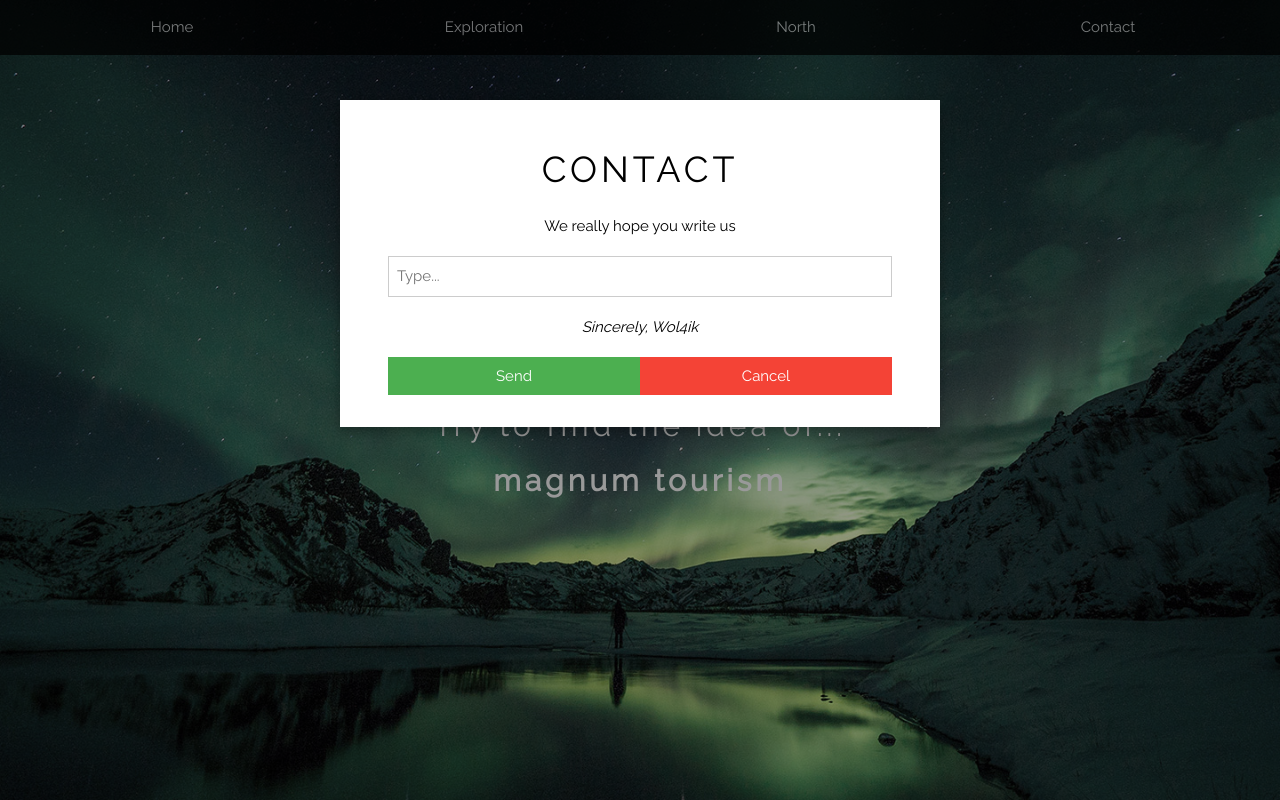
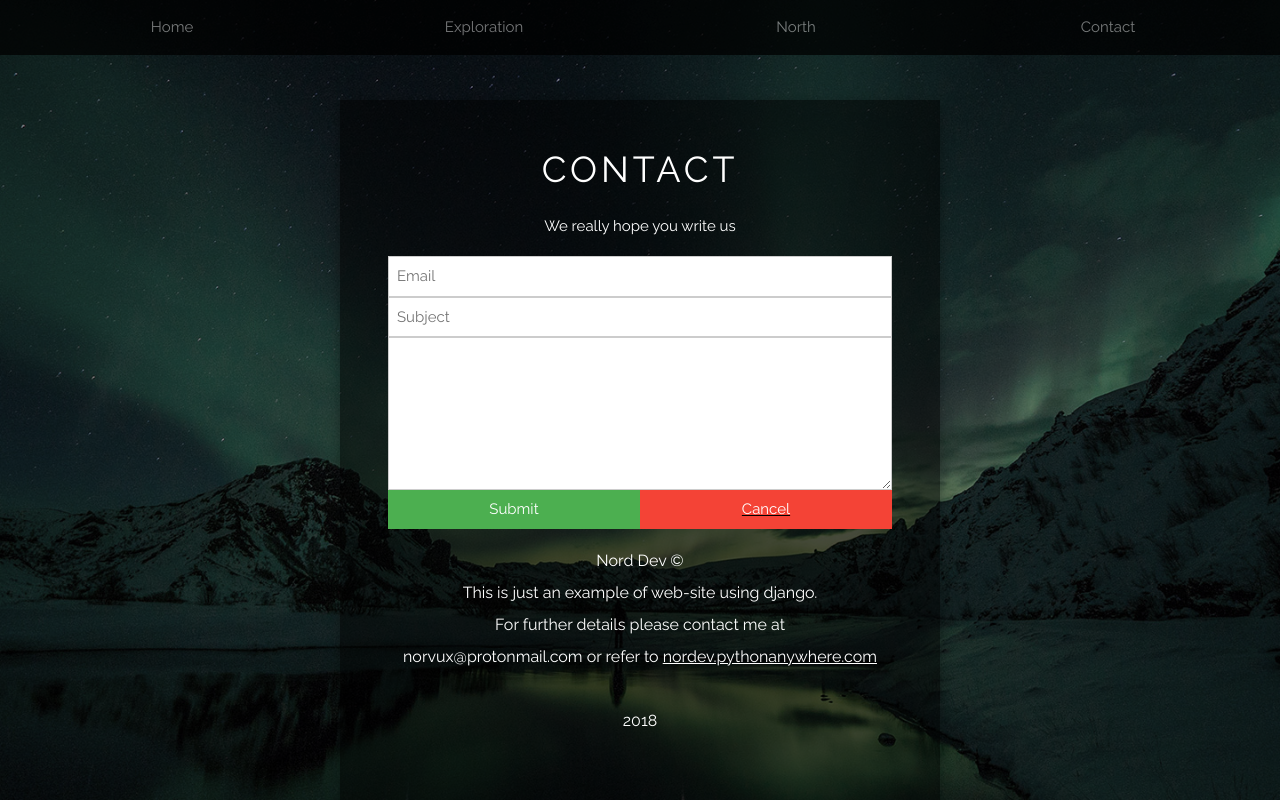
Before and after one commit to alex1dev/piece, a Django app: page /main.html in a window 1280 px wide, after a click on "Contact". Run offline with Django 3.2, Linux system fonts and the light colour scheme.

Commit message:
fantastic-pancake

```diff
--- /dev/null
+++ b/example/forms.py
@@ -0,0 +1,6 @@
+from django import forms
+
+class ContactForm(forms.Form):
+	email = forms.EmailField(required=True)
+	subject = forms.CharField(required=True)
+	message = forms.CharField(widget=forms.Textarea, required=True)
--- a/example/views.py
+++ b/example/views.py
@@ -1,5 +1,24 @@
-from django.shortcuts import render
+from django.shortcuts import render, redirect
+from django.urls import reverse
+from example.forms import ContactForm
+
+from django.core.mail import send_mail, BadHeaderError
 
 # Create your views here.
 def main(request):
-    return render(request, 'example/main.html' )
+	form = ContactForm(request.POST)
+
+	if request.method == 'POST':
+
+
+		if form.is_valid():
+			subject = form.cleaned_data['subject']
+			email = form.cleaned_data['email']
+			message = form.cleaned_data['message']
+			try:
+				send_mail(subject,message, email, ['admin@admin.py'])
+			except BadHeaderError:
+				return HttpResponse('Invalid header found.')
+			return redirect(reverse('example/main'))
+
+	return render(request, "example/main.html", {'form' : form})
--- a/piece/settings.py
+++ b/piece/settings.py
@@ -120,3 +120,5 @@ USE_TZ = True
 # https://docs.djangoproject.com/en/2.0/howto/static-files/
 
 STATIC_URL = '/static/'
+
+EMAIL_BACKEND = 'django.core.mail.backends.console.EmailBackend'
--- a/piece/urls.py
+++ b/piece/urls.py
@@ -1,8 +1,8 @@
 from django.contrib import admin
-from django.urls import path
+from django.conf.urls import url
 from example import views
 
 urlpatterns = [
-    path('admin/', admin.site.urls),
-    path('main.html', views.main ),
+    url(r'^admin/', admin.site.urls),
+    url(r'^main', views.main),
 ]
--- a/templates/example/main.html
+++ b/templates/example/main.html
@@ -1,6 +1,6 @@
-<!DOCTYPE html>
+ <!DOCTYPE html>
 <html>
-<title>Hardcoded by wol4ik</title>
+<title>Magnum Tourism</title>
 <meta charset="UTF-8">
 <meta name="viewport" content="width=device-width, initial-scale=1">
 <link rel="stylesheet" href="https://www.w3schools.com/w3css/4/w3.css">
@@ -38,13 +39,12 @@ p {line-height: 2}
     <a href="#rsvp" style="width:25%" class="w3-bar-item w3-button w3-hover-white">Contact</a>
   </div>
 </div>
-
-<!-- About / Jane And John -->
+<!-- about -->
 <div class="w3-container w3-padding-64 w3-black w3-grayscale-min" id="us">
   <div class="w3-content">
     <h1 class="w3-center w3-text-grey"><b>Mountines & Snow</b></h1>
     <img class="w3-round w3-grayscale-min" src="/static/images/slide04.jpg" style="width:100%;margin:32px 0">
-    <p><i>Lorem ipsum dolor sit amet, consectetur adipiscing elit, sed do eiusmod tempor incididunt ut labore et dolore magna aliqua. Ut enim ad minim veniam, quis nostrud exercitation ullamco laboris nisi ut aliquip ex ea commodo consequat. Duis aute irure dolor in reprehenderit in voluptate velit esse cillum dolore eu fugiat nulla pariatur. Excepteur sint occaecat cupidatat non proident, sunt in culpa qui officia deserunt mollit anim id est laborum.</i>
+    <p><i>This is just an example of web-site using Bootstrap + Django. If you are insterested please refer to <a href="https://norvux.pythonanywhere.com">norvux.protonmail.com</a>. Quis nostrud exercitation ullamco laboris nisi ut aliquip ex ea commodo consequat. Duis aute irure dolor in reprehenderit in voluptate velit esse cillum dolore eu fugiat nulla pariatur. Excepteur sint occaecat cupidatat non proident, sunt in culpa qui officia deserunt mollit anim id est laborum.</i>
     </p><br>
     <p class="w3-center"><a href="#wedding" class="w3-button w3-black w3-round w3-padding-large w3-large">North</a></p>
   </div>
@@ -54,14 +54,14 @@ p {line-height: 2}
 <div class="w3-display-container bgimg2">
   <div class="w3-display-middle w3-text-white w3-center">
     <h1 class="w3-jumbo">Are You Ready</h1><br>
-    <h2>to the adventures?</h2>
+    <h2>for the adventures?</h2>
   </div>
 </div>
 
-<!-- Wedding information -->
+<!-- North -->
 <div class="w3-container w3-padding-64 w3-black w3-grayscale-min w3-center" id="wedding">
   <div class="w3-content">
-    <h1 class="w3-text-grey"><b>THE North</b></h1>
+    <h1 class="w3-text-grey"><b>The North</b></h1>
     <img class="w3-round-large w3-grayscale-min" src="/static/images/slide05.jpg" style="width:100%;margin:64px 0">
     <div class="w3-row">
       <div class="w3-half">
@@ -79,7 +79,7 @@ p {line-height: 2}
 </div>
 
 <!-- RSVP section -->
-<div class="w3-container w3-padding-64 w3-white w3-center w3-wide" id="rsvp">
+<div class="w3-container w3-padding-64 w3-black w3-center w3-wide" id="rsvp">
   <h1>HOPE YOU CAN MAKE IT!</h1>
   <p class="w3-large">Kindly Respond us</p>
   <p class="w3-xlarge">
@@ -88,33 +88,52 @@ p {line-height: 2}
 </div>
 
 <!-- RSVP modal -->
-<div id="id01" class="w3-modal">
-  <div class="w3-modal-content w3-card-4 w3-animate-zoom" style="padding:32px;max-width:600px">
-    <div class="w3-container w3-white w3-center">
-      <h1 class="w3-wide">CONTACT</h1>
-      <p>We really hope you write us</p>
-      <form>
-        <input class="w3-input w3-border" type="text" placeholder="Type..." name="name">
-      </form>
-      <p><i>Sincerely, Wol4ik</i></p>
-      <div class="w3-row">
+<div id="id01" class="w3-modal" >
+  <div class="w3-modal-content w3-card-4 w3-animate-zoom" style="padding:32px;max-width:600px; background-color: rgba(0, 0, 0, 0.5)">
+    <div class="w3-container w3-center" >
+      <h1 class="w3-wide" style="color:white;">CONTACT</h1>
+      <p style="color:white;">We really hope you write us</p>
+
+
+      <form method='post'>
+        {% csrf_token %}
+        <div class="col-md-12 col-sm-12 col-xs-12">
+
+
+          <div class="form-group">
+              <input class="w3-input w3-border" type="text" name="email" value="" placeholder="Email"/>
+          </div>
+
+          <div class='form-group'>
+              <input class="w3-input w3-border" type="text" name="subject" placeholder="Subject">
+          </div>
+
+          <div class="form-group">
+              <textarea class="w3-input w3-border" type="text" name="message" value="" rows="6" placeholder="Message">
+              </textarea>
+          </div>
+         </div>
+        <div class="w3-row form-actions">
         <div class="w3-half">
-          <button onclick="document.getElementById('id01').style.display='none'" type="button" class="w3-button w3-block w3-green">Send</button>
+          <button  type="Submit" class="w3-button w3-block w3-green">Submit</button>
         </div>
         <div class="w3-half">
-          <button onclick="document.getElementById('id01').style.display='none'" type="button" class="w3-button w3-block w3-red">Cancel</button>
+          <a href="main.html"><button  type="button" class="w3-button w3-block w3-red">Cancel</button></a>
         </div>
       </div>
+
+
+      </form>
+
+
     </div>
-  </div>
-</div>
 
 <!-- Footer -->
-<footer class="w3-center w3-black w3-padding-16" style='font-size: 20px;'>
-  <p class="m-0 text-center text-white">Nord Dev &copy; <br/>
+<footer class="w3-center ">
+  <p class="m-0 text-center " style="color:white;font-size: 16px; ">        Nord Dev &copy; <br/>
           This is just an example of web-site using django.<br/>
           For further details please contact me at<br/>
-          alexander.w.jv@gmail.com <br/><br/>2018</p>
+          norvux@protonmail.com or refer to <a href="https://nordev.pythonanywhere.com"> nordev.pythonanywhere.com </a> <br/><br/>2018</p>
 </footer>
 <div class="w3-hide-small" style="margin-bottom:32px"> </div>
 
```
Also changed, not shown: other parts of templates/example/main.html (+3 -2 lines).
